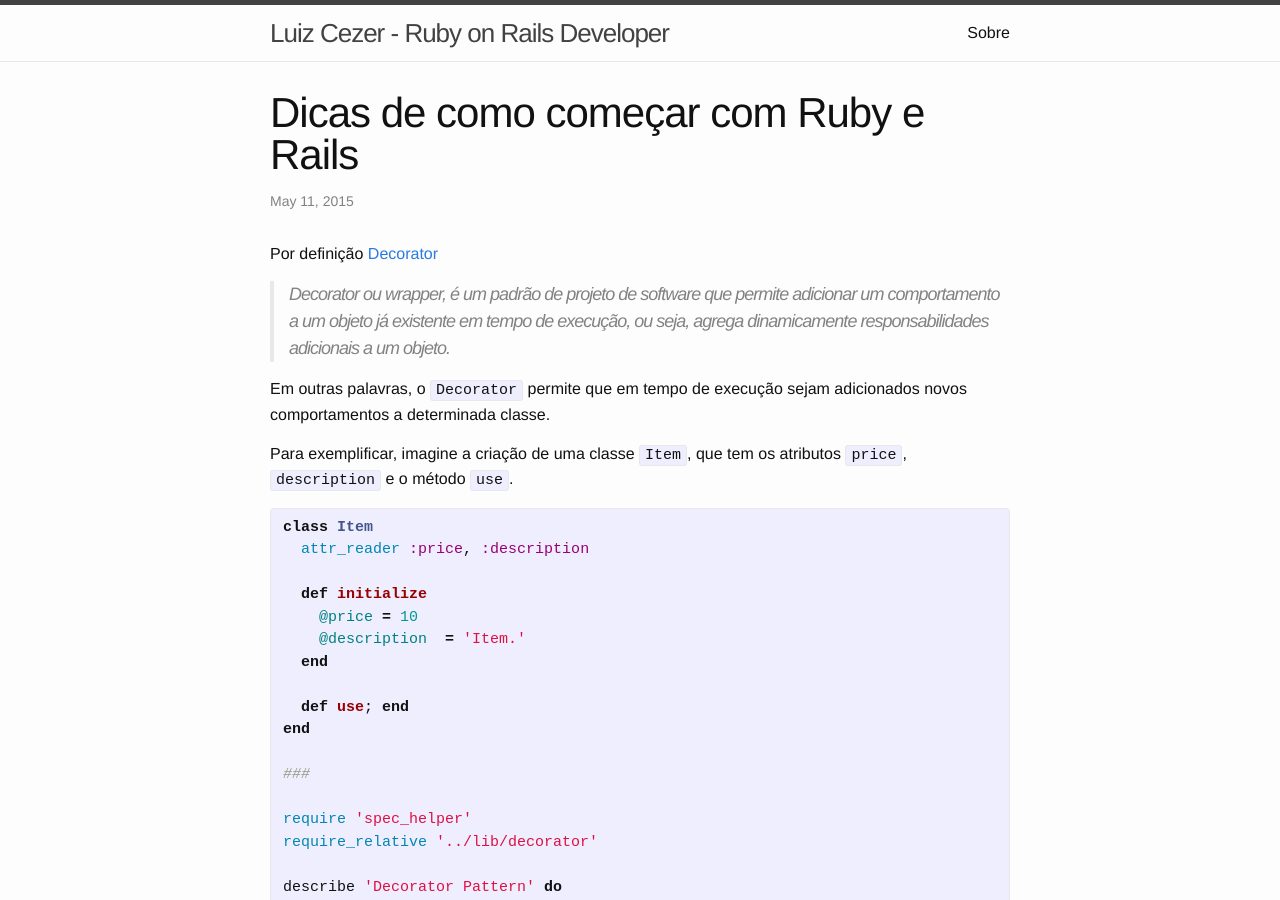
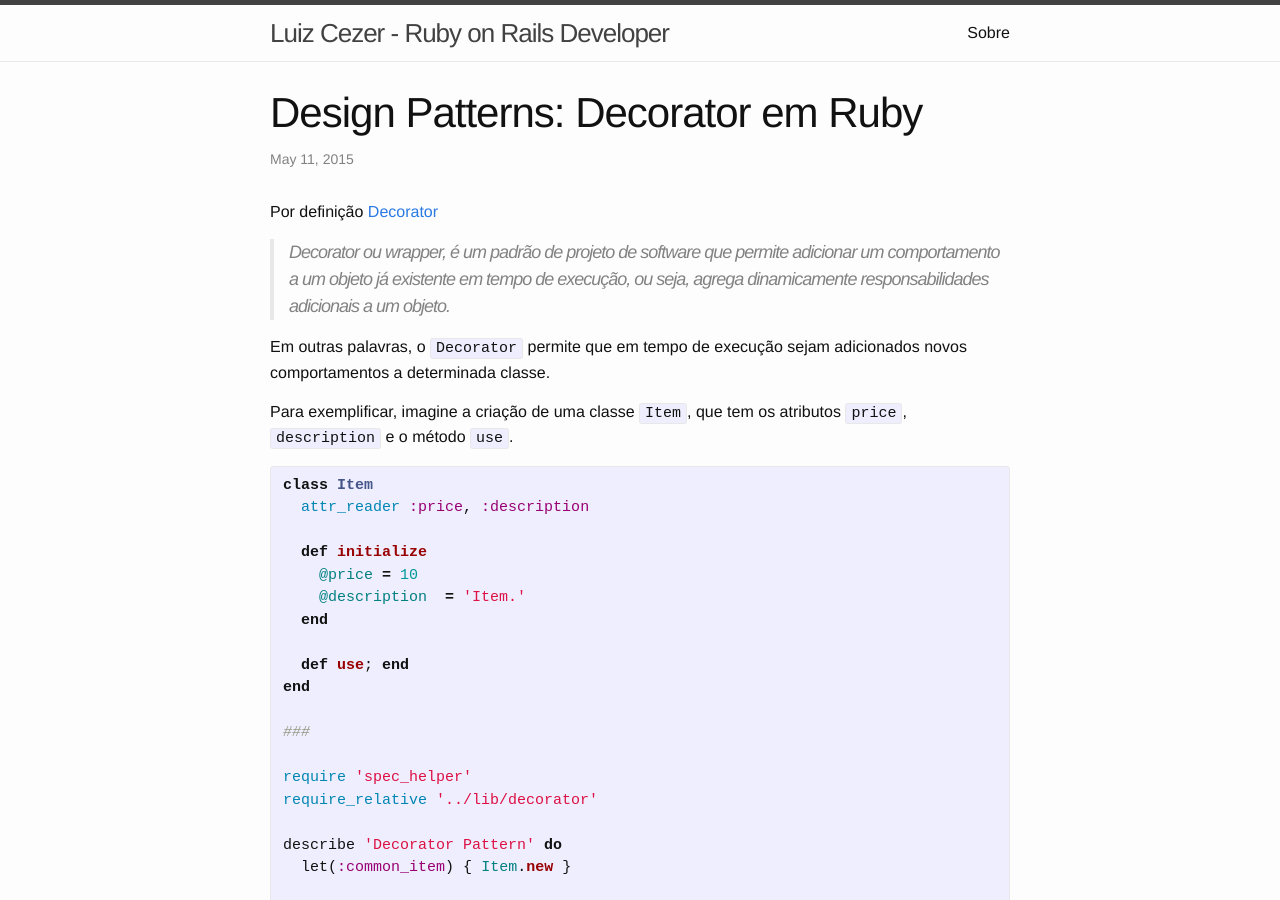
Before and after one commit to lccezinha/lccezinha.github.io, a Jekyll site: the page built from _posts/2015-05-11-decorator-em-ruby.markdown, in a window 1280 px wide and 900 px high. Built offline with Jekyll 4.4.1, drawn with Linux system fonts in a browser that asks for light colours; comment, search, counter and statistics services are not loaded.

Commit message:
Arrumando título do post sobre Decorator

```diff
--- a/_posts/2015-05-11-decorator-em-ruby.markdown
+++ b/_posts/2015-05-11-decorator-em-ruby.markdown
@@ -1,6 +1,6 @@
 ---
 layout: post
-title:  "Dicas de como começar com Ruby e Rails"
+title:  "Design Patterns: Decorator em Ruby"
 date:   2015-05-11 22:01:28
 categories: ruby design-patterns
 comments: true
```
